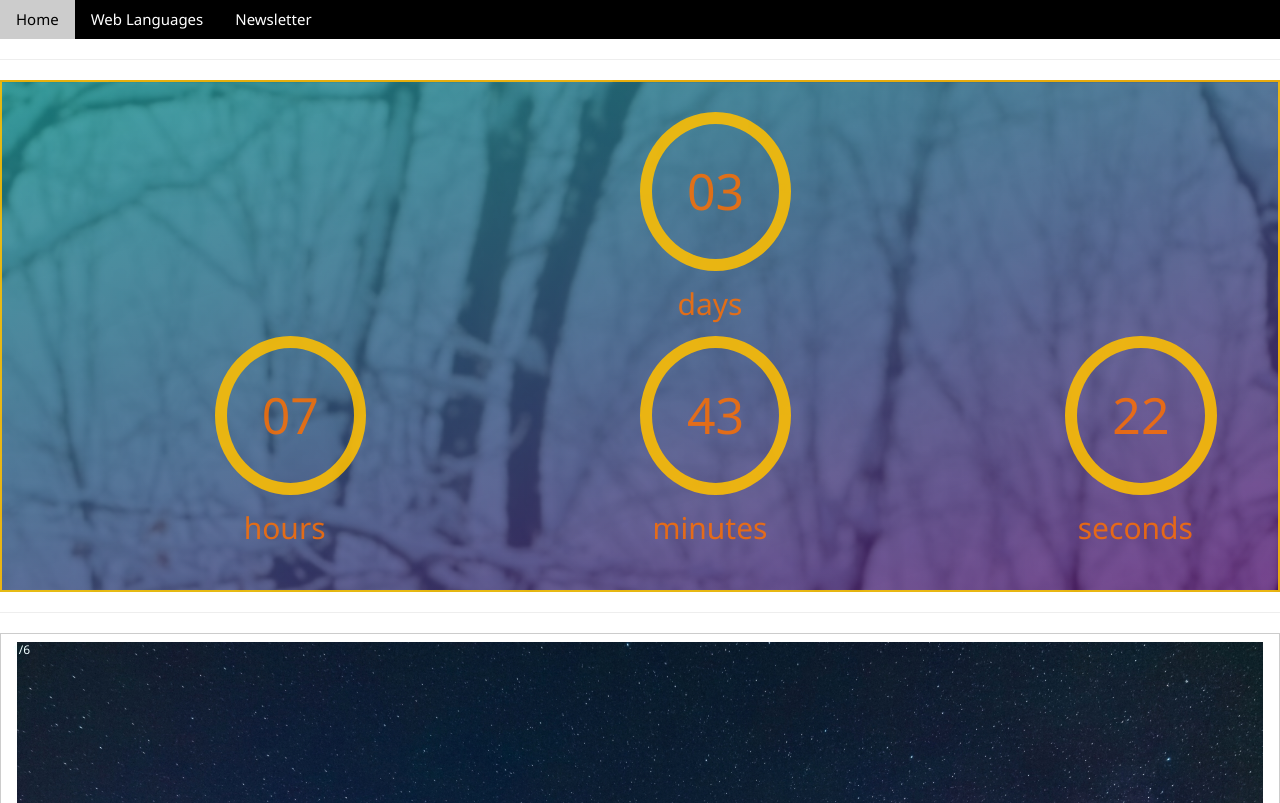
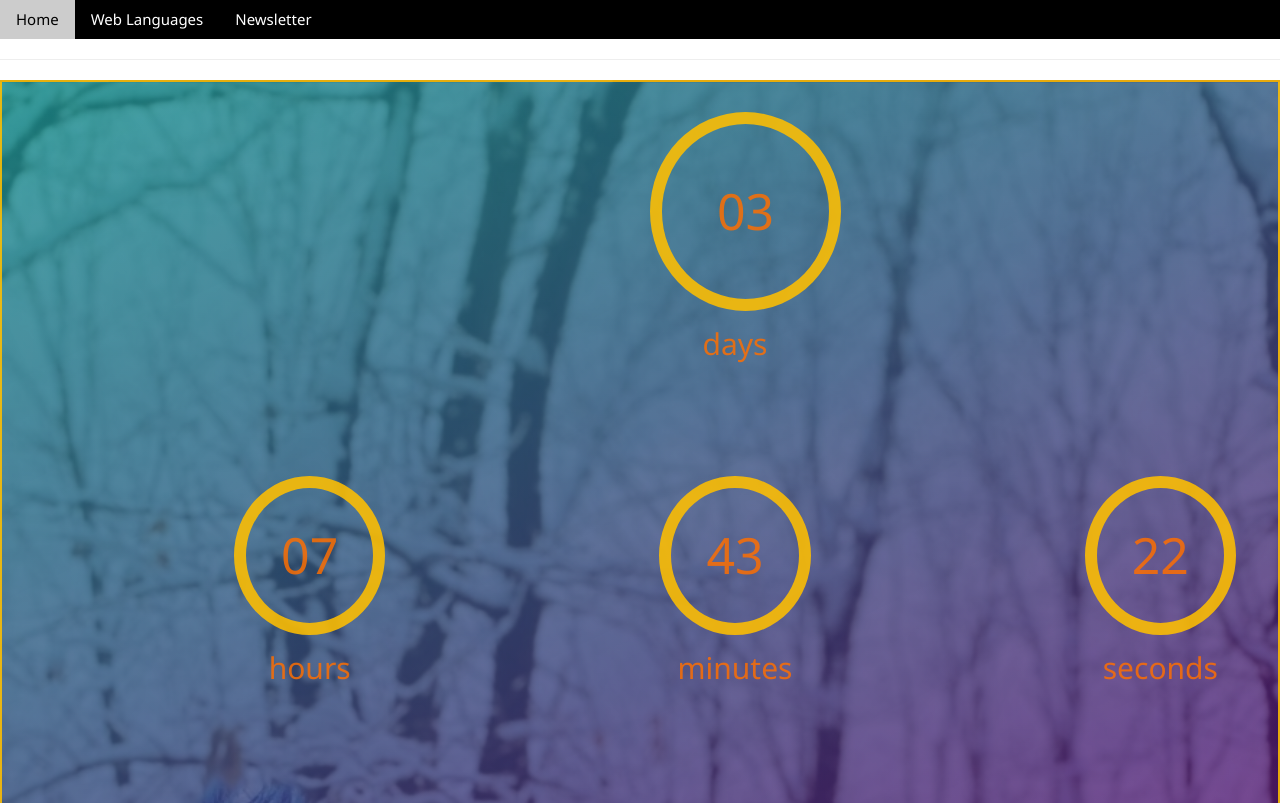
Before and after one commit to prophet12505/Project-Winter-Seasonal-Event, a plain HTML site: page index.html in a window 1280 px wide. Shown: the top 803 px of the page. Drawn offline with Linux system fonts and the light colour scheme.

Commit message:
index countdown styling v3

```diff
--- a/css/index.css
+++ b/css/index.css
@@ -1,12 +1,13 @@
 .timer-container{
-
     padding: 30px 0;
     background-image: linear-gradient(to right bottom,#10a19cbd,#550375af), url(../imgs/visitors_res.jpg);
     background-position: top;
     background-size: 1560px;
     color: #ff6f00d4;
     border:2px solid #ffbf00df ;
-
+}
+#timer{
+    padding: 10% 20% 30% -10px;
 }
 .figure{
     display: inline-block;
@@ -15,11 +16,16 @@
     border-radius: 50%;
     border-color: #ffbf00df;
 }
+#days{
+    padding: 50px 55px;
+    transform: translateX(10px);
+}
 
 .time-border{
     display: inline-block;
-    width: 140px;
+    width: 190px;
     margin-left: 50%;
+    padding-bottom: 100px;
     font-size: 50px;
     text-align: center;
 }
--- a/index.html
+++ b/index.html
@@ -26,7 +26,7 @@
             <div id="timer">
                 <div class="w3-cell-row">
                     <div class="w3-container w3-cell">
-                    <div class="time-border">
+                    <div class="time-border" id="days-border">
                         <div id="days" class="figure">&nbsp;</div>
                         <h4 id="dayslbl" class="figure-label">days</h4>
                     </div>
```
Also changed, not shown: kids_res.jpg (deleted), silhouette_res.jpg (deleted).
